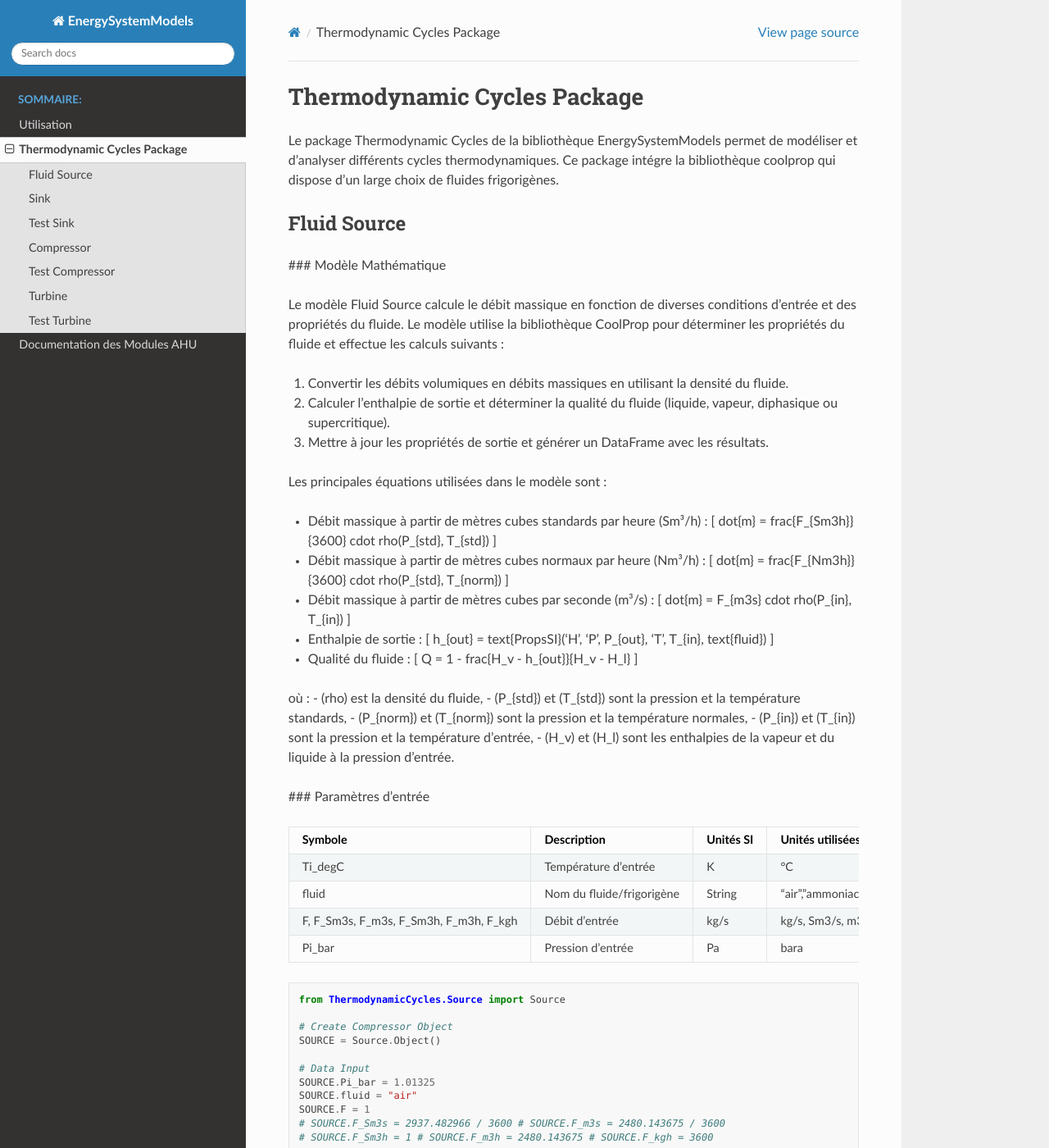
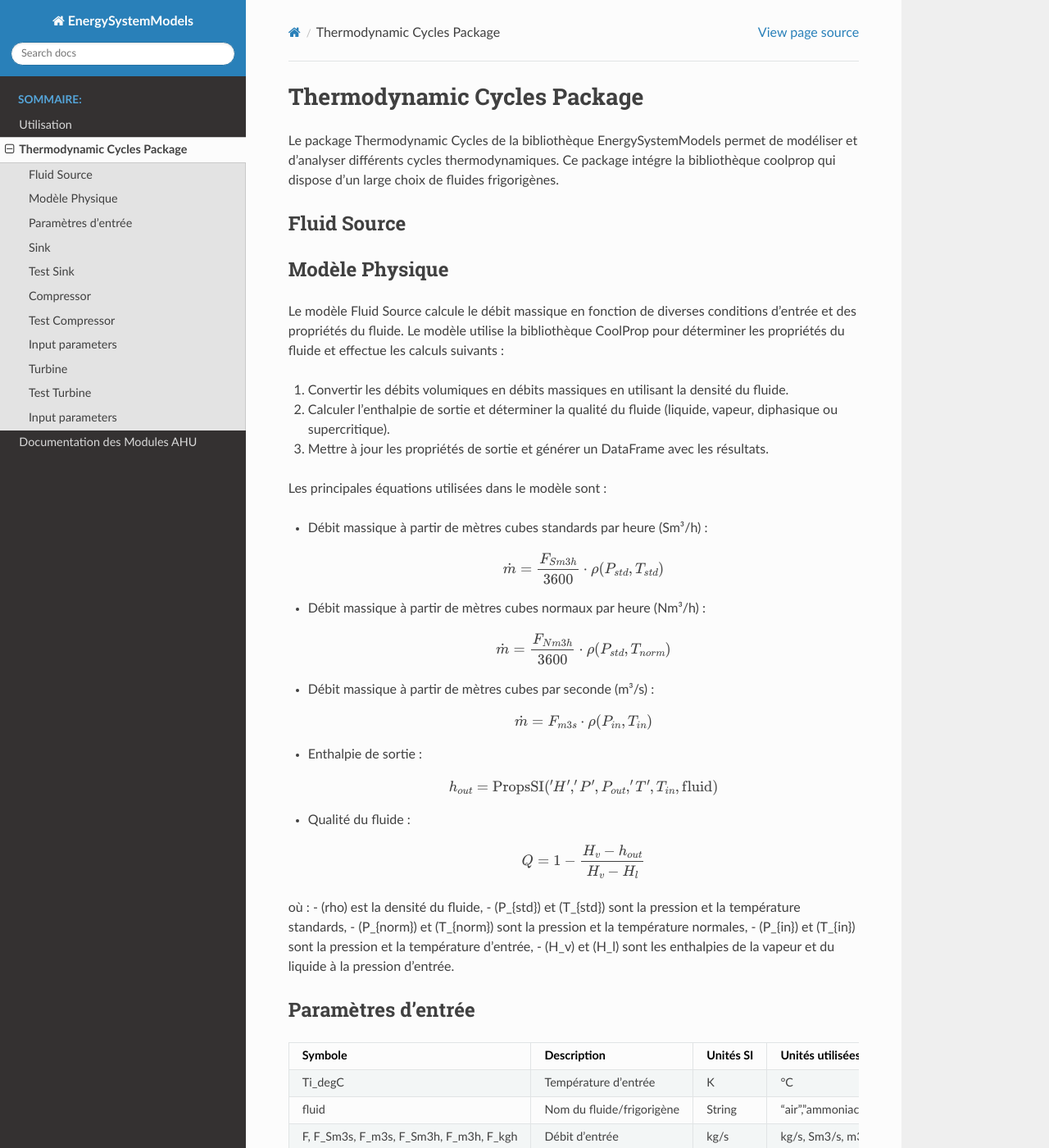
Before and after one commit to ZoheirHADID/EnergySystemModels-fr, a Sphinx documentation site: the page built from docs/source/thermodynamic_cycles.rst, in a window 1280 px wide and 1400 px high. Shown: the whole window at 82% size. Built offline with Sphinx 7.4.7 and the Read the Docs theme 3.1.0, drawn with Linux system fonts in a browser that asks for light colours; pages that are not in the unit, such as notebooks, are missing from menus; some of the changed text lies outside the part shown.

Commit message:
Modèle Physique

```diff
--- a/docs/source/thermodynamic_cycles.rst
+++ b/docs/source/thermodynamic_cycles.rst
@@ -7,7 +7,8 @@ Ce package intégre la bibliothèque coolprop qui dispose d'un large choix de fl
 Fluid Source
 ------------
 
-### Modèle Mathématique
+Modèle Physique
+---------------
 
 Le modèle Fluid Source calcule le débit massique en fonction de diverses conditions d'entrée et des propriétés du fluide. Le modèle utilise la bibliothèque CoolProp pour déterminer les propriétés du fluide et effectue les calculs suivants :
 
@@ -18,29 +19,29 @@ Le modèle Fluid Source calcule le débit massique en fonction de diverses condi
 Les principales équations utilisées dans le modèle sont :
 
 - Débit massique à partir de mètres cubes standards par heure (Sm³/h) :
-  \[
-  \dot{m} = \frac{F_{Sm3h}}{3600} \cdot \rho(P_{std}, T_{std})
-  \]
+
+  .. math::
+    \dot{m} = \frac{F_{Sm3h}}{3600} \cdot \rho(P_{std}, T_{std})
 
 - Débit massique à partir de mètres cubes normaux par heure (Nm³/h) :
-  \[
-  \dot{m} = \frac{F_{Nm3h}}{3600} \cdot \rho(P_{std}, T_{norm})
-  \]
+
+  .. math::
+    \dot{m} = \frac{F_{Nm3h}}{3600} \cdot \rho(P_{std}, T_{norm})
 
 - Débit massique à partir de mètres cubes par seconde (m³/s) :
-  \[
-  \dot{m} = F_{m3s} \cdot \rho(P_{in}, T_{in})
-  \]
+
+  .. math::
+    \dot{m} = F_{m3s} \cdot \rho(P_{in}, T_{in})
 
 - Enthalpie de sortie :
-  \[
-  h_{out} = \text{PropsSI}('H', 'P', P_{out}, 'T', T_{in}, \text{fluid})
-  \]
+
+  .. math::
+    h_{out} = \text{PropsSI}('H', 'P', P_{out}, 'T', T_{in}, \text{fluid})
 
 - Qualité du fluide :
-  \[
-  Q = 1 - \frac{H_v - h_{out}}{H_v - H_l}
-  \]
+
+  .. math::
+    Q = 1 - \frac{H_v - h_{out}}{H_v - H_l}
 
 où :
 - \(\rho\) est la densité du fluide,
@@ -49,7 +50,8 @@ où :
 - \(P_{in}\) et \(T_{in}\) sont la pression et la température d'entrée,
 - \(H_v\) et \(H_l\) sont les enthalpies de la vapeur et du liquide à la pression d'entrée.
 
-### Paramètres d'entrée
+Paramètres d'entrée
+-------------------
 
 .. list-table::
    :header-rows: 1
@@ -128,7 +130,8 @@ Compressor
 Test Compressor
 ---------------
 
-### Input parameters
+Input parameters
+----------------
 
 .. list-table::
    :header-rows: 1
@@ -179,7 +182,8 @@ Turbine
 Test Turbine
 ------------
 
-### Input parameters
+Input parameters
+----------------
 
 .. list-table::
    :header-rows: 1
```
